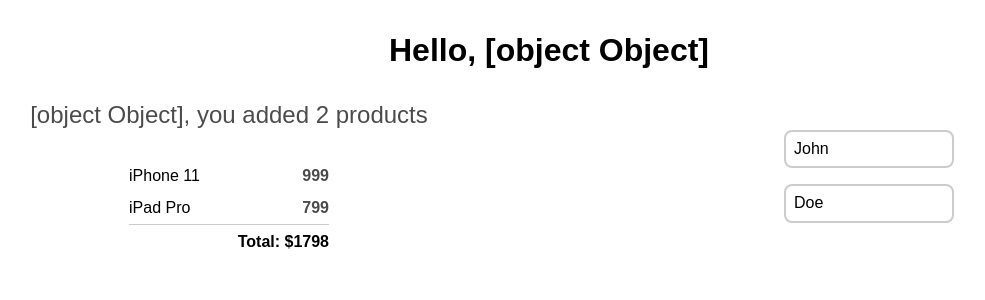
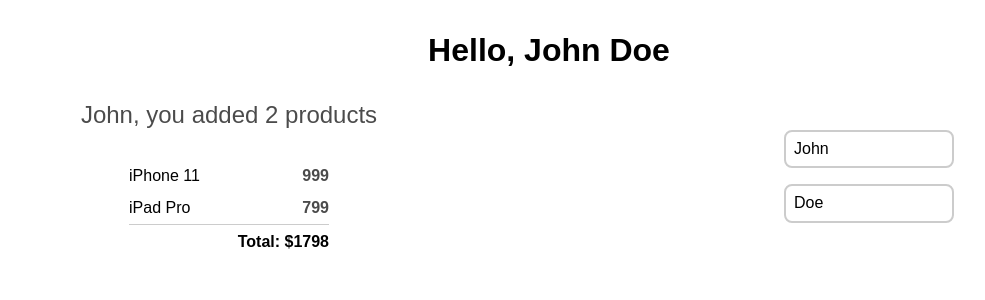
Before and after one commit to AlekseyRD88/ReactLesson10Task2, a React app: page / in a window 1280 px wide. Shown: the top 300 px of the page, without its empty margins (91-1076 px from the left). Built offline with nearby package versions, Linux system fonts and the light colour scheme.

Commit message:
message4

```diff
--- a/src/App.jsx
+++ b/src/App.jsx
@@ -22,9 +22,9 @@
     const { userData } = this.state;
     return (
       <div className="page">
-        <h1 className="title">{`Hello, ${userData}`}</h1>
+        <h1 className="title">{`Hello, ${userData.firstName} ${userData.lastName}`}</h1>
         <main className="content">
-            <ShoppingCart userData={userData}/>
+            <ShoppingCart userData={userData.firstName} handleChange={this.handleChange}/>
             <Profile userData={userData} handleChange={this.handleChange}/>
         </main>
       </div>
```
